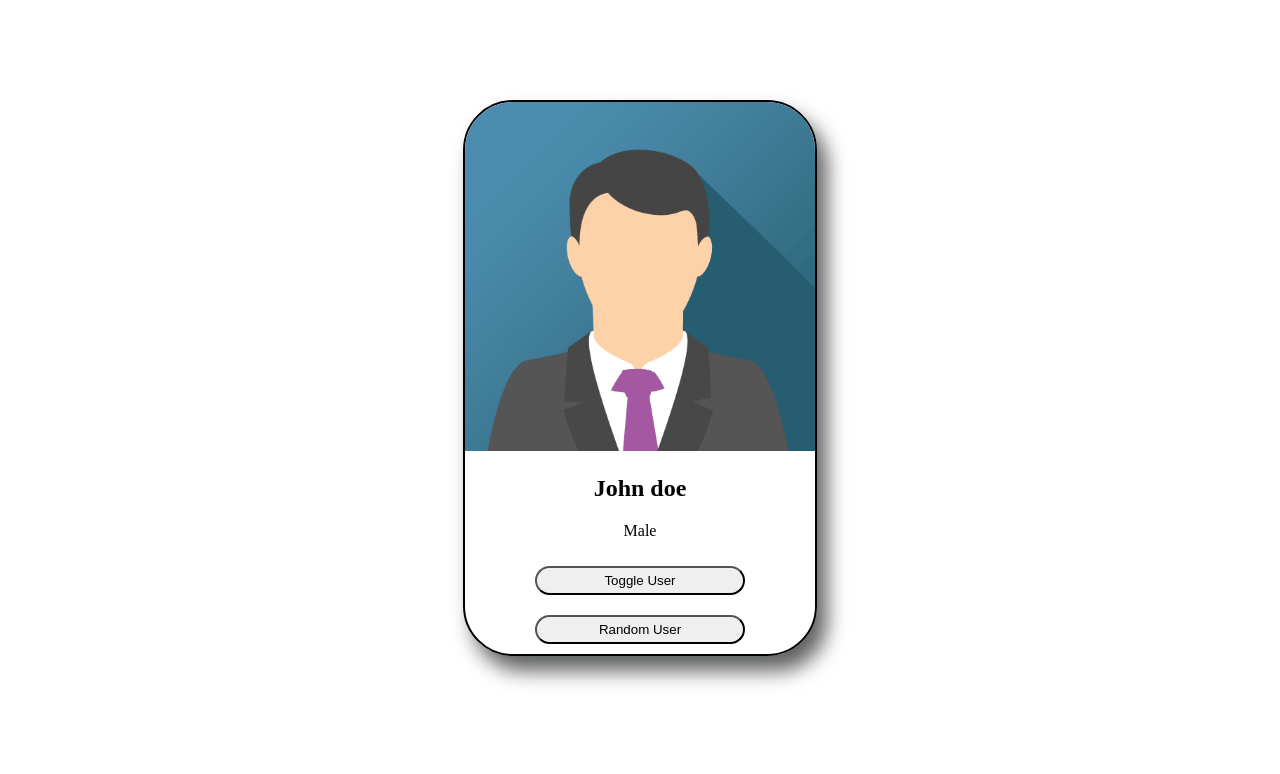
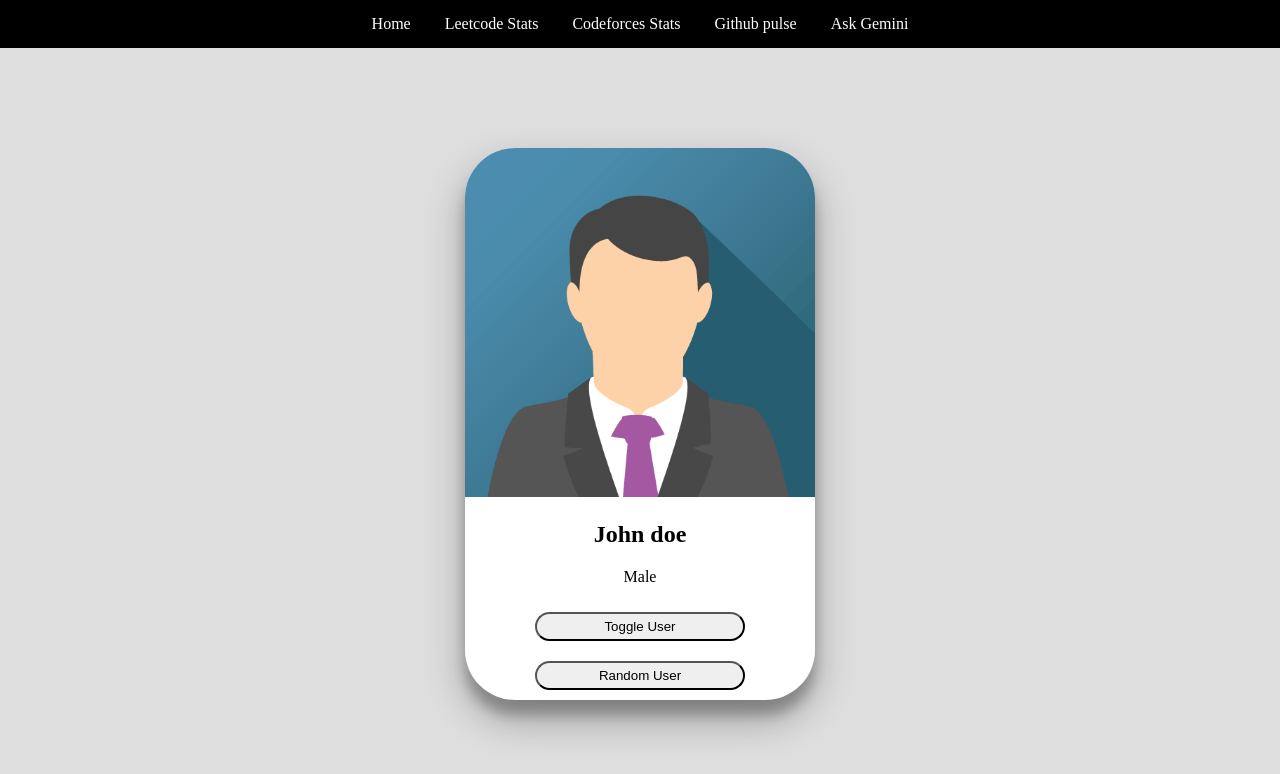
Before and after one commit to jahnavi-yenumula/Web-dev-bootcamp, a website: page frontend/index.html in a window 1280 px wide. Drawn offline with Linux system fonts and the light colour scheme.

Commit message:
created navbar

```diff
--- a/frontend/index.html
+++ b/frontend/index.html
@@ -1,18 +1,25 @@
-<!DOCTYPE html>
+<!doctype html>
 <html lang="en">
   <head>
-    <meta charset="UTF-8">
-    <meta name="viewport" content="width=device-width, initial-scale=1.0">
+    <meta charset="UTF-8" />
+    <meta name="viewport" content="width=device-width, initial-scale=1.0" />
     <title>Web Bootcamp</title>
-    <link rel="stylesheet" href="style.css">
+    <link rel="stylesheet" href="style.css" />
   </head>
   <body>
     <!-- <h1>helllllooooooo...!!!!!</h1> -->
+    <div class="navbar">
+      <a href="">Home</a>
+      <a href="">Leetcode Stats</a>
+      <a href="">Codeforces Stats</a>
+      <a href="">Github pulse</a>
+      <a href="">Ask Gemini</a>
+    </div>
     <div class="card">
-        <img src="john.png" alt="user image" id="user-image">
+      <img src="john.png" alt="user image" id="user-image" />
       <h2 id="user-name">John doe</h2>
       <p id="user-gender">Male</p>
-        <button onclick="toggleUser()">Toggle User</button><br>
+      <button onclick="toggleUser()">Toggle User</button><br />
       <button onclick="randomUser()">Random User</button>
     </div>
     <script src="index.js"></script>
--- a/frontend/style.css
+++ b/frontend/style.css
@@ -2,9 +2,9 @@ h1{
     color: rgb(248, 3, 187);
 }
 .card{
-    border-style: solid;
-    border-width: 2px;
-    border-color: black;
+    /* border-style: solid; */
+    /* border-width: 2px; */
+    /* border-color: black; */
     border-radius: 50px;
     width: 350px;
     overflow: hidden;
@@ -12,7 +12,10 @@ h1{
     margin-top: 100px;
     margin-left: auto;
     margin-right: auto;
-    box-shadow: 10px 15px 20px rgb(96, 97, 97) ;
+    box-shadow: 10px 15px 20px rgb(96, 97, 97);
+    background-color: white;
+    /* box-shadow: rgba(50, 50, 93, 0.25) 0px 6px 12px -2px, rgba(0, 0, 0, 0.3) 0px 3px 7px -3px; */
+    box-shadow: rgba(0, 0, 0, 0.3) 0px 19px 38px, rgba(0, 0, 0, 0.22) 0px 15px 12px;
 }
 .card img{
     width: 100%;
@@ -27,3 +30,22 @@ h1{
     background-color: rgb(133, 187, 234);
     cursor: pointer;
 }
+.navbar{
+    border: 2px ;
+    padding: 15px;
+    text-align: center;
+    background-color: rgb(0, 0, 0);
+}
+.navbar a{
+    text-decoration: none;
+    color: white;
+    padding: 15px;
+}
+.navbar a:hover{
+    color: beige;
+    text-decoration: underline;
+}
+body{
+    background-color: rgba(0, 0, 0, 0.128);
+    margin: 0px;
+}
```
Lines whose indentation alone changed are shown as unchanged.
